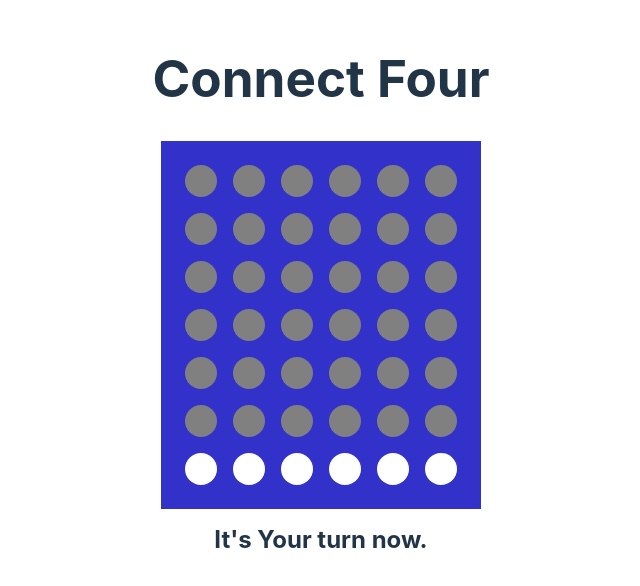
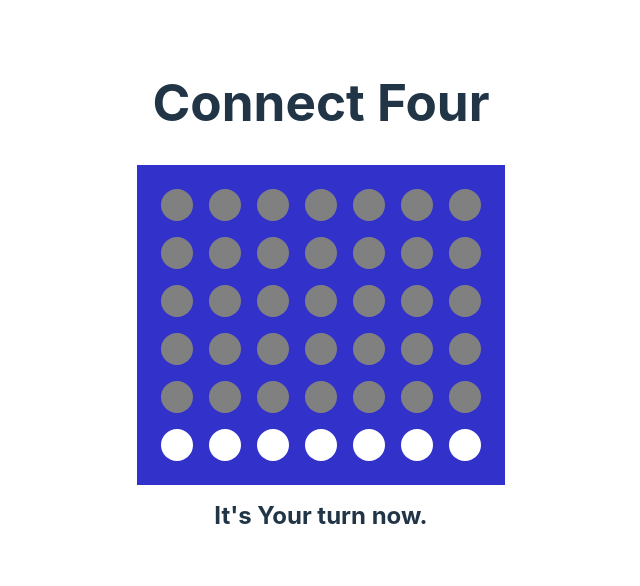
Before and after one commit to omarbassam88/connect-four, a Vue app: page / in a window 1280 px wide. Shown: the part 106-692 px from the top of the page, without its empty margins (319-959 px from the left). Built offline with nearby package versions, Linux system fonts and the light colour scheme.

Commit message:
Switched Rows and Columns

```diff
--- a/src/composables/game.ts
+++ b/src/composables/game.ts
@@ -15,8 +15,8 @@ export interface Cell {
 type Board = Cell[][]
 type Winner = "player" | "ai" | "tie" | null;
 
-const numRows: number = 7;
-const numCols: number = 6;
+const numRows: number = 6;
+const numCols: number = 7;
 const emptyBoard: Board = new Array(numRows)
 	.fill(0)
 	.map((_, row) =>
```
